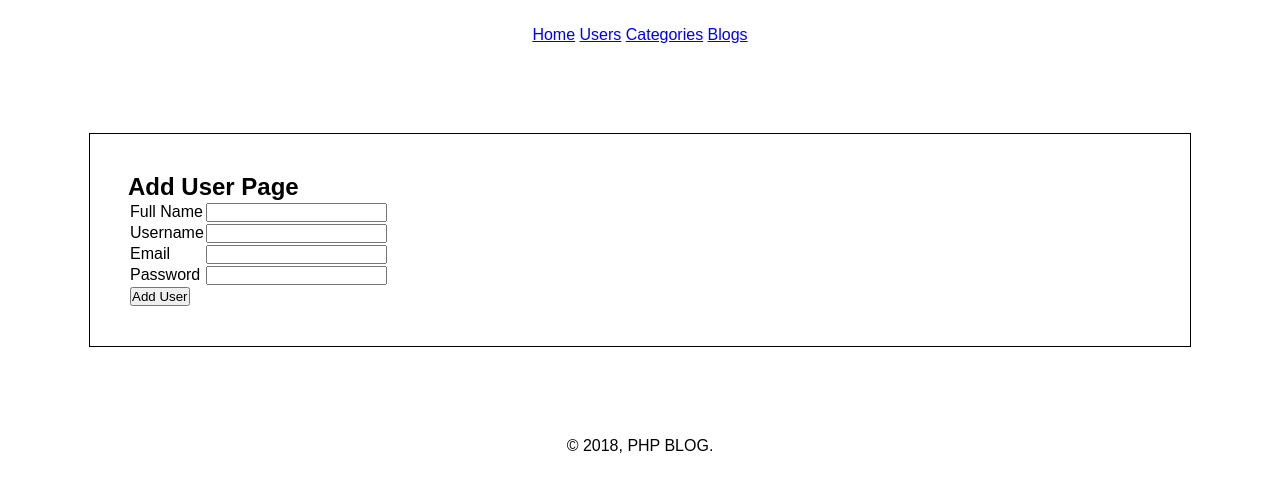
After one commit to vijaythapa333/phpblog, a PHP site: page /phpblog/admin/add_user.php in a window 1280 px wide. The commit adds this page. Shown: the top 492 px of the page. Run offline with PHP 8.4, Linux system fonts and the light colour scheme.

Commit message:
Add User and Add user Action Added in User Module

```diff
--- /dev/null
+++ b/admin/add_user.php
@@ -0,0 +1,75 @@
+<!DOCTYPE html>
+<html>
+    <head>
+        <title>Admin Panel for Our Blog</title>
+
+        <link rel="stylesheet" type="text/css" href="http://localhost:81/phpblog/assets/css/style.css" />
+    </head>
+
+    <body>
+
+    <!-- Menu Starts From Here -->
+        <nav>
+            <ul>
+                <li>
+                    <a href="index.php">Home</a>
+                </li>
+                <li>
+                    <a href="users.php">Users</a>
+                </li>
+                <li>
+                    <a href="categories.php">Categories</a>
+                </li>
+                <li>
+                    <a href="blogs.php">Blogs</a>
+                </li>
+            </ul>
+        </nav>
+    <!-- Menu Ends From Here -->
+
+    <!-- Main Content Starts Here -->
+    <section class="main">
+        <h1>Add User Page</h1>
+
+        <!-- inserting User Details -->
+        <form method="post" action="add_user_action.php">
+            <table>
+                <tr>
+                    <td>Full Name</td>
+                    <td><input type="text" name="full_name" /></td>
+                </tr>
+
+                <tr>
+                    <td>Username</td>
+                    <td><input type="text" name="username" /></td>
+                </tr>
+
+                <tr>
+                    <td>Email</td>
+                    <td><input type="email" name="email" /></td>
+                </tr>
+
+                <tr>
+                    <td>Password</td>
+                    <td><input type="password" name="password" /></td>
+                </tr>
+
+                <tr>
+                    <td colspan="2">
+                        <input type="submit" name="submit" value="Add User" />
+                    </td>
+                </tr>
+            </table>
+        </form>
+        <!-- inserting User Details Ends -->
+    </section>
+    <!-- Main Content Starts Here -->
+
+    <!-- Footer Starts Here -->
+    <footer>
+        &copy; 2018, PHP BLOG.
+    </footer>
+    <!-- Footer Starts Here -->
+
+    </body>
+</html>
```
Also changed, not shown: admin/add_user_action.php (added, +10 -0 lines), admin/users.php (+28 -3 lines), index.php (+47 -3 lines).
